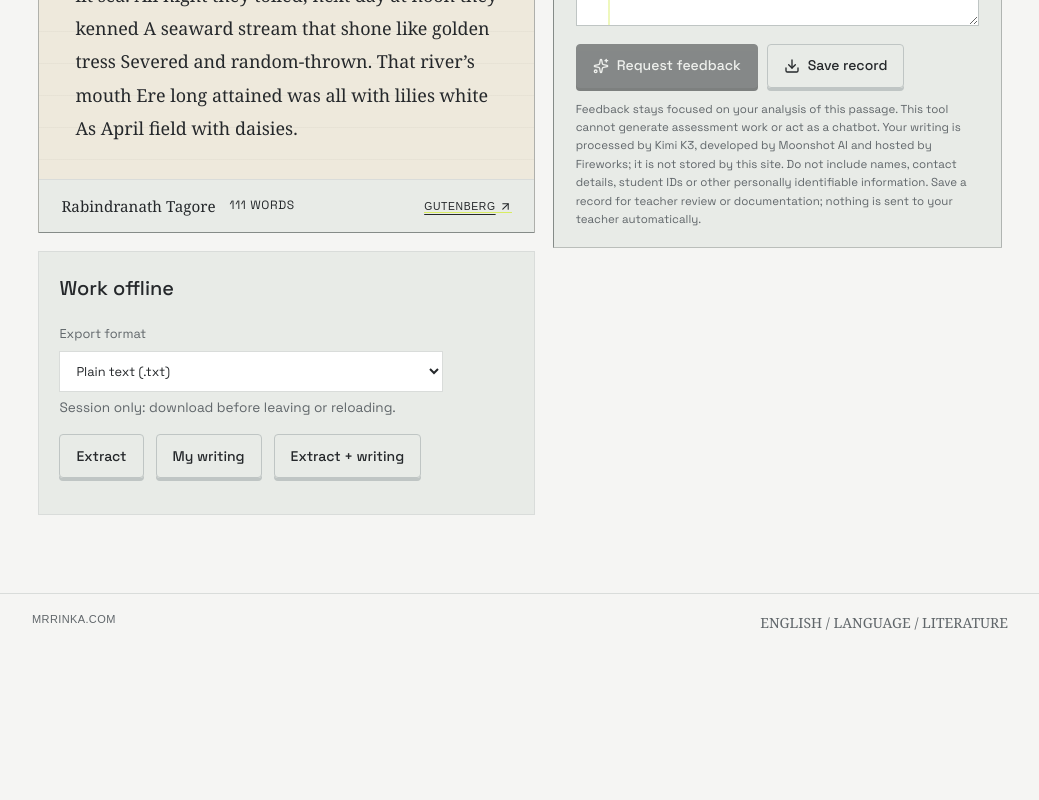
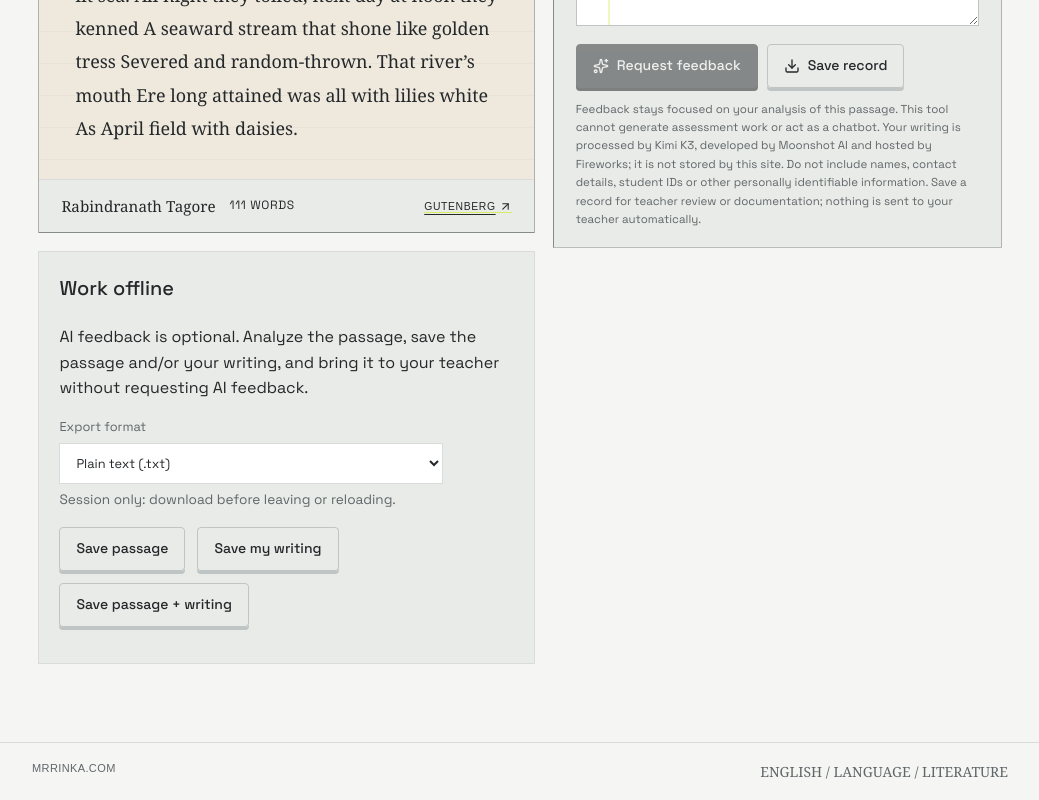
Before and after one commit to jrinka/mrrinka, a Next.js app: page /practice/passages in a window 1280 px wide. Shown: the part 860-1660 px from the top of the page, without its empty margins (240-1279 px from the left). Before the commit the page ends 1511 px from the top, so only its background shows below. Built offline with nearby package versions, Linux system fonts and the light colour scheme; no server answers; a web font is replaced by a local one.

Commit message:
Clarify optional AI feedback in Passage Practice

```diff
--- a/components/passage-practice.tsx
+++ b/components/passage-practice.tsx
@@ -21,6 +21,10 @@ type Passage = {
 type FallbackPassage = { title: string; author: string; passage: string };
 
 const wordCount = (text: string) => text.trim().split(/\s+/).filter(Boolean).length;
+
+export function formatOfflineWriting(response: string, revision: string) {
+  return `Your analysis\n${response || "(No analysis written)"}${revision.trim() ? `\n\nYour revision\n${revision}` : ""}`;
+}
 
 function stripBoilerplate(text: string) {
   const start = text.search(/\*\*\*\s*START OF (?:THE|THIS) PROJECT GUTENBERG EBOOK[^\r\n]*\*\*\*/i);
@@ -151,7 +155,7 @@ export default function PassagePractice({provider}:{provider:{name:string;disclo
   function downloadOffline(mode:"extract"|"writing"|"both") {
     if (!passage) return;
     const source=`${passage.title} — ${passage.author}\n${passage.sourceUrl}\n\n${passage.text}`;
-    const writing=`Your analysis\n${response||"(No analysis written)"}\n\nYour revision\n${revision||"(No revision written)"}`;
+    const writing=formatOfflineWriting(response, revision);
     downloadRecord(["Passage Practice — Literature Paper 1 skills",mode!=="writing"?source:"",mode!=="extract"?writing:""].filter(Boolean).join("\n\n"),`passage-${mode}.txt`,exportFormat);
   }
   function download() {
@@ -176,7 +180,16 @@ export default function PassagePractice({provider}:{provider:{name:string;disclo
         </>}
       </section>
 
-      <section className="offline-tools"><h3>Work offline</h3><ExportFormatSelect value={exportFormat} onChange={setExportFormat}/><div className="tool-actions"><button type="button" className="button secondary" disabled={!passage||loadingPassage} onClick={()=>downloadOffline("extract")}>Extract</button><button type="button" className="button secondary" disabled={!passage||loadingPassage} onClick={()=>downloadOffline("writing")}>My writing</button><button type="button" className="button secondary" disabled={!passage||loadingPassage} onClick={()=>downloadOffline("both")}>Extract + writing</button></div></section>
+      <section className="offline-tools">
+        <h3>Work offline</h3>
+        <p>AI feedback is optional. Analyze the passage, save the passage and/or your writing, and bring it to your teacher without requesting AI feedback.</p>
+        <ExportFormatSelect value={exportFormat} onChange={setExportFormat}/>
+        <div className="tool-actions">
+          <button type="button" className="button secondary" disabled={!passage||loadingPassage} onClick={()=>downloadOffline("extract")}>Save passage</button>
+          <button type="button" className="button secondary" disabled={!passage||loadingPassage} onClick={()=>downloadOffline("writing")}>Save my writing</button>
+          <button type="button" className="button secondary" disabled={!passage||loadingPassage} onClick={()=>downloadOffline("both")}>Save passage + writing</button>
+        </div>
+      </section>
       <div aria-live="polite">
         {feedback && <section className="passage-feedback"><span className="mono">FIRST RESPONSE</span><h2>Feedback</h2><p>{feedback}</p><small>AI feedback can be inaccurate. Check it against the passage.</small></section>}
         {revisionFeedback && <section className="passage-feedback"><span className="mono">REFINED RESPONSE</span><h2>Revision feedback</h2><p>{revisionFeedback}</p><small>Keep testing your interpretation against the passage.</small></section>}
```
Also changed, not shown: 1 other file (tests, documents, lock files or other folders).
